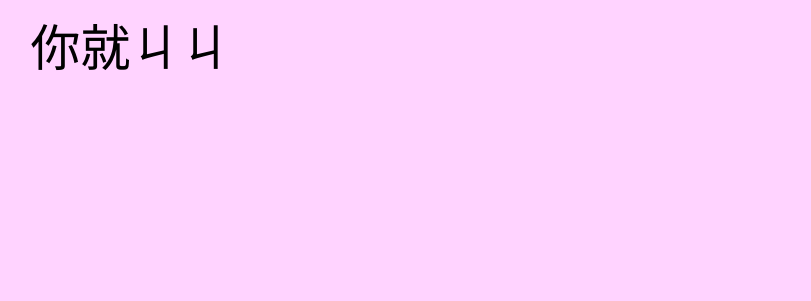
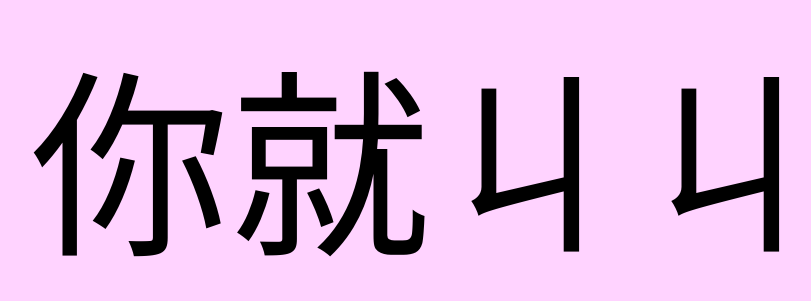
Before and after one commit to AbA1oNe/AbA1oNe.github.io, a plain HTML site: page index.html in a window 1280 px wide. Shown: the whole page, without its empty margins (104-915 px from the left). Drawn offline with Linux system fonts and the light colour scheme.

Commit message:
Update index.html

```diff
--- a/index.html
+++ b/index.html
@@ -8,7 +8,7 @@
     #container { margin: 0 auto; width: 80%; }
     body {
       background-color: #FFD3FF;
-      font-size: 50px;
+      font-size: 200px;
       font-family: Arial, Helvetica, sans-serif;
     }
     </style>
```
